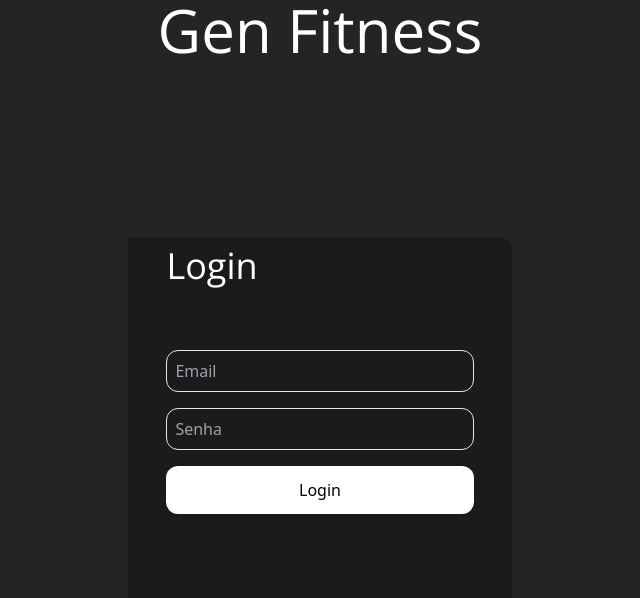
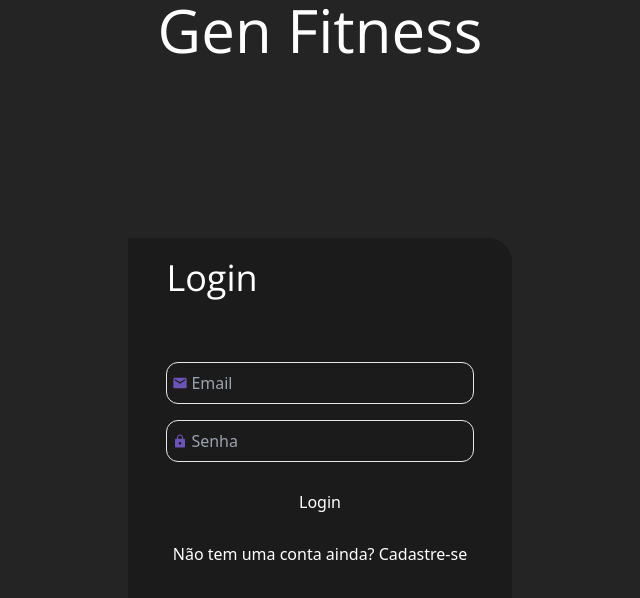
Before and after one commit to marlleyck/fitness-project, a React (Vite) app in the folder frontend/: page / in a window 1280 px wide. Shown: the top 598 px of the page, without its empty margins (320-960 px from the left). Built offline with nearby package versions, Linux system fonts and the light colour scheme.

Commit message:
style: created login form

```diff
--- a/frontend/src/components/LoginForm/index.tsx
+++ b/frontend/src/components/LoginForm/index.tsx
@@ -1,34 +1,49 @@
+import { MdEmail } from 'react-icons/md'
+import { IoMdLock } from 'react-icons/io'
+
 export const LoginForm = () => {
     return (
         <div className="w-full h-full flex items-center justify-center">
-            <form className="w-96 h-96 bg-black bg-black-force rounded-tr-xl rounded-bl-xl flex items-center flex-col  py-2">
+            <form className="w-96 h-96 bg-black bg-black-force rounded-tr-3xl rounded-bl-3xl flex items-center flex-col pt-5">
                 <header className="w-4/5">
-                    <h3 className="text-white font-Open_Sans text-4xl">Login</h3>
+                    <h3 className="text-white font-Open_Sans text-4xl font-thin">Login</h3>
                 </header>
                 <main className="w-full h-full flex items-center justify-start flex-col gap-4 mt-16">
-                    <div className="w-full flex items-center justify-center">
+                    <div className="w-full flex items-center justify-center relative">
+                        <div className='absolute top-1/2 -translate-y-1/2 left-11'>
+                            <MdEmail color='#6b54b7' />
+                        </div>
                         <input
-                        className="w-4/5 bg-transparent outline-none text-white pl-2 py-2 border
-                        rounded-xl"
+                        className="w-4/5 bg-transparent outline-none text-white pl-6 pr-2 py-2 border
+                        rounded-xl focus:border-purple duration-500"
                         autoComplete="none"
                         type="text"
                         placeholder="Email" />
                     </div>
 
-                    <div className="w-full flex items-center justify-center">
+                    <div className="w-full flex items-center justify-center relative">
+                        <div className='absolute top-1/2 -translate-y-1/2 left-11'>
+                            <IoMdLock color='#6b54b7' />
+                        </div>
                         <input
-                        className="w-4/5 bg-transparent outline-none text-white pl-2 py-2 border
-                        rounded-xl"
-                        type="text"
+                        className="w-4/5 bg-transparent outline-none text-white pl-6 pr-2 py-2 border
+                        rounded-xl focus:border-purple duration-500"
+                        type="password"
                         placeholder="Senha" />
                     </div>
 
                     <div className="w-full flex items-center justify-center">
                         <button
-                        className="w-4/5 bg-white p-3 rounded-xl"
+                        className="w-4/5 p-3 rounded-xl bg-purple text-white hover:brightness-75 duration-500"
                         type="button">
                             Login
                         </button>
+                    </div>
+
+                    <div>
+                        <p className="text-white font-thin">
+                            Não tem uma conta ainda? <span className="text-purple font-normal cursor-pointer hover:underline">Cadastre-se</span>
+                        </p>
                     </div>
                 </main>
             </form>
```
